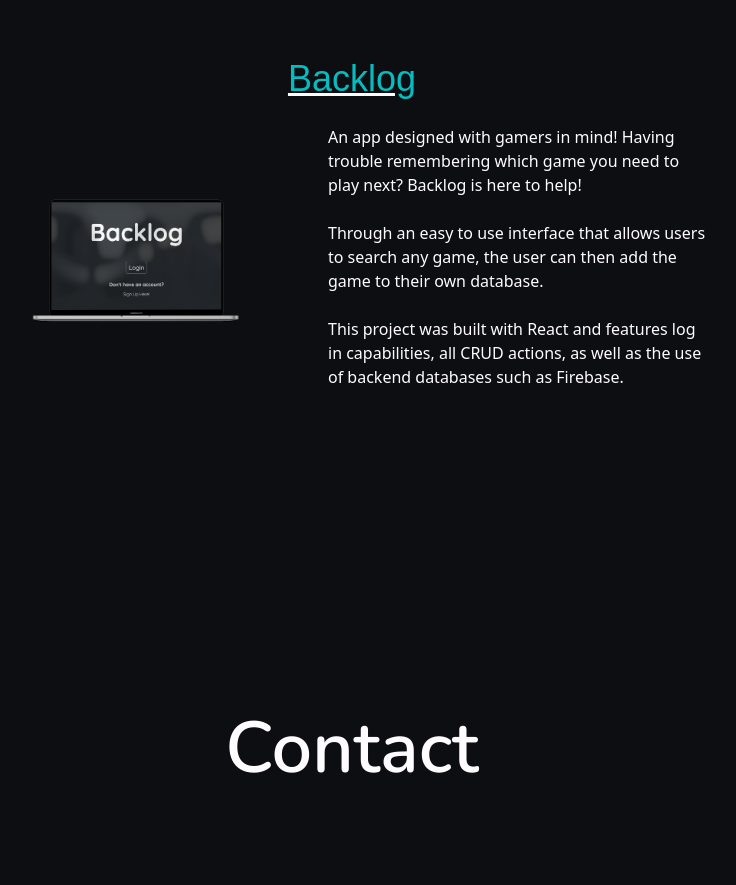
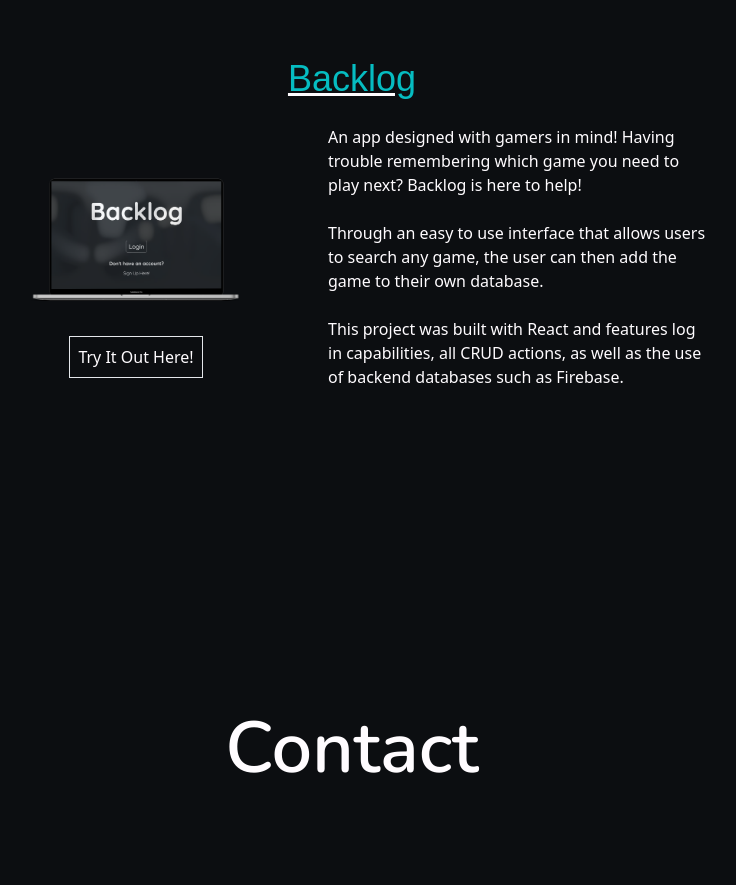
Before and after one commit to cfx78/cfx789, a React (Vite) app: page / in a window 1280 px wide. Shown: the part 3320-4205 px from the top of the page, without its empty margins (288-1024 px from the left). Built offline with nearby package versions, Linux system fonts and the light colour scheme; a web font is replaced by a local one.

Commit message:
Adding link to backlog and github

```diff
--- a/src/components/Footer/Footer.jsx
+++ b/src/components/Footer/Footer.jsx
@@ -4,7 +4,7 @@ const Footer = () => {
     return (
         <footer className="w-full">
             <div className=" flex ml-20 max-w-96 mx-auto justify-evenly">
-                <a href="">
+                <a href="https://github.com/cfx78" target="_blank">
                     <i className="w-28 h-28 fa-brands fa-3x fa-github"></i>
                 </a>
                 <a href="">
--- a/src/pages/Projects/Projects.jsx
+++ b/src/pages/Projects/Projects.jsx
@@ -16,12 +16,23 @@ const Projects = () => {
                 Backlog
             </h4>
             <div className="flex justify-between gap-x-12 items-center">
-                <img
+                <div
+                    className="flex flex-col justify-center items-center"
                     data-aos="fade-right"
-                    className="w-72"
-                    src="../../src/assets/mockuper.png"
-                    alt="backlog app"
-                />
+                >
+                    <img
+                        className="w-72"
+                        src="../../src/assets/mockuper.png"
+                        alt="backlog app"
+                    />
+                    <a
+                        className="text-center border p-2"
+                        href="https://backlog-661fc.web.app/"
+                        target="_blank"
+                    >
+                        Try It Out Here!
+                    </a>
+                </div>
                 <p data-aos="fade-left" className="w-96">
                     An app designed with gamers in mind! Having trouble
                     remembering which game you need to play next? Backlog is
```
